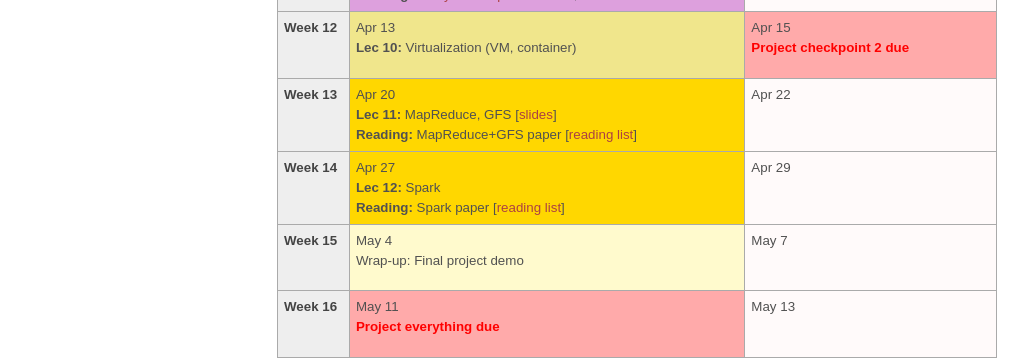
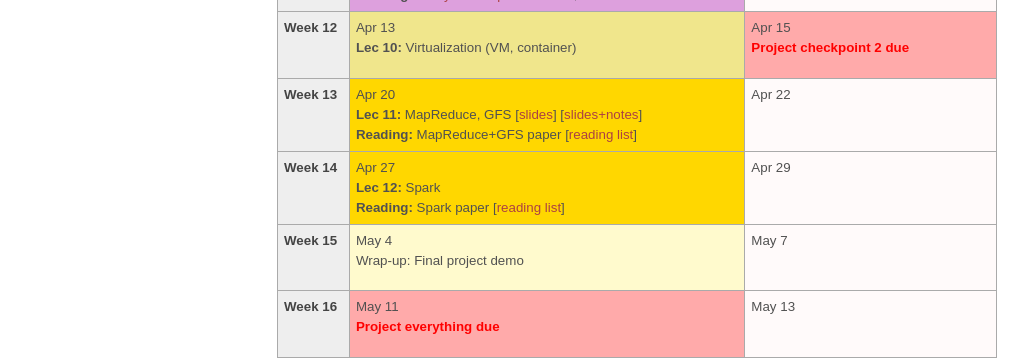
Before and after one commit to tddg/cs571-spring22, a Jekyll site: the page built from schedule.md, in a window 1280 px wide. Shown: the part 1394-1753 px from the top of the page, without its empty margins (3-1031 px from the left). Built offline with Jekyll 4.4.1, drawn with Linux system fonts in a browser that asks for light colours.

Commit message:
added lec 11 w notes

```diff
--- a/schedule.md
+++ b/schedule.md
@@ -234,7 +234,7 @@ a team, only one team member needs to fill the form.
 <tr> <!-- week of Apr 20 -->
   <td id="2021-4-20" class="date"><b>Week 13</b></td>
   <td class="distsys">Apr 20<br/>
-	<b>Lec 11:</b> MapReduce, GFS [<a href="./public/lecs/lec11-mapreduce-gfs.pdf">slides</a>] <br/>
+	<b>Lec 11:</b> MapReduce, GFS [<a href="./public/lecs/lec11-mapreduce-gfs.pdf">slides</a>] [<a href="./public/lecs/lec11-mapreduce-gfs+notes.pdf">slides+notes</a>] <br/>
 	<b>Reading:</b> MapReduce+GFS paper [<a href="./reading_list.html">reading list</a>]
 	</td>
   <td class="nodue">Apr 22</td>
```
Also changed, not shown: 1 other file.
